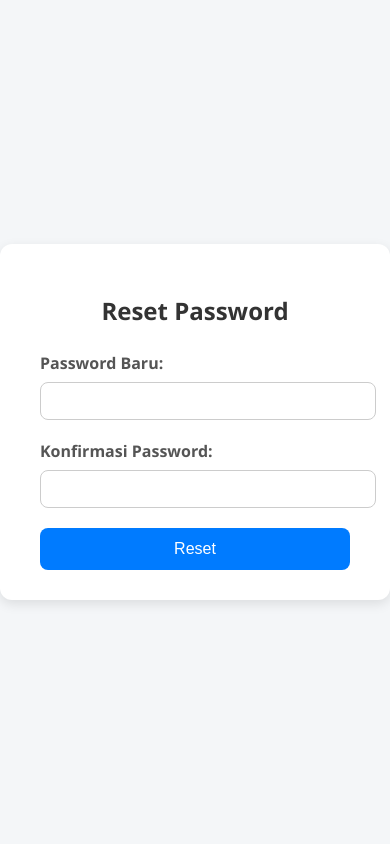
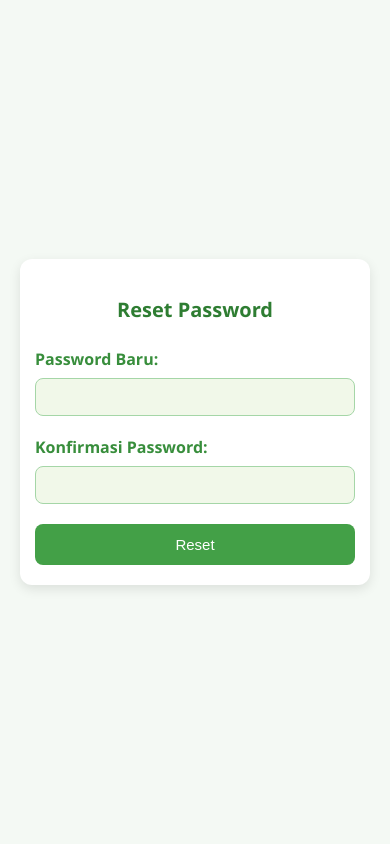
Before and after one commit to ARVLogam/my-flask-app, a Flask app: template templates/reset_password.html in a window 390 px wide. Run offline with Flask 3, Linux system fonts and the light colour scheme; the template is opened without the code that fills it, so the values that code supplies are empty; some libraries are stand-ins or nearby versions.

Commit message:
Update reset_password.html

```diff
--- a/templates/reset_password.html
+++ b/templates/reset_password.html
@@ -3,20 +3,25 @@
 <html lang="id">
 <head>
     <meta charset="UTF-8">
+    <meta name="viewport" content="width=device-width, initial-scale=1.0">
     <title>Reset Password</title>
     <style>
+        * {
+            box-sizing: border-box;
+        }
         body {
             font-family: 'Segoe UI', Tahoma, Geneva, Verdana, sans-serif;
-            background: #f4f6f8;
+            background: #f4f9f4;
             display: flex;
             justify-content: center;
             align-items: center;
-            height: 100vh;
+            min-height: 100vh;
             margin: 0;
+            padding: 20px;
         }
         form {
             background: white;
-            padding: 30px 40px;
+            padding: 30px 25px;
             border-radius: 12px;
             box-shadow: 0 4px 12px rgba(0, 0, 0, 0.1);
             width: 100%;
@@ -25,26 +30,27 @@
         h2 {
             text-align: center;
             margin-bottom: 25px;
-            color: #333;
+            color: #2e7d32;
         }
         label {
             display: block;
             margin-bottom: 8px;
             font-weight: 600;
-            color: #555;
+            color: #388e3c;
         }
         input[type="password"] {
             width: 100%;
             padding: 10px 12px;
             margin-bottom: 20px;
-            border: 1px solid #ccc;
+            border: 1px solid #a5d6a7;
             border-radius: 8px;
             font-size: 14px;
+            background-color: #f1f8e9;
         }
         button {
             width: 100%;
             padding: 12px;
-            background-color: #007BFF;
+            background-color: #43a047;
             color: white;
             font-size: 16px;
             border: none;
@@ -53,7 +59,20 @@
             transition: background-color 0.3s ease;
         }
         button:hover {
-            background-color: #0056b3;
+            background-color: #2e7d32;
+        }
+
+        /* Responsive behavior */
+        @media (max-width: 480px) {
+            form {
+                padding: 20px 15px;
+            }
+            h2 {
+                font-size: 20px;
+            }
+            button {
+                font-size: 15px;
+            }
         }
     </style>
 </head>
```
